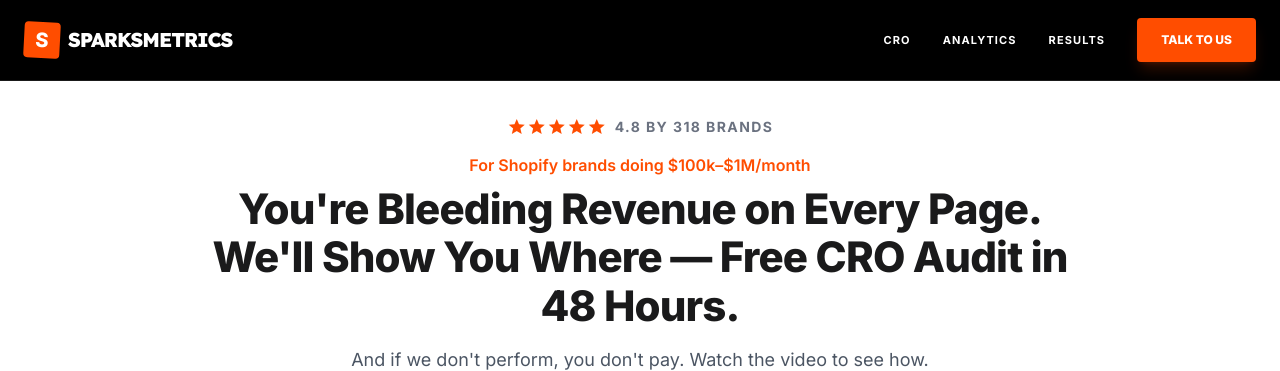
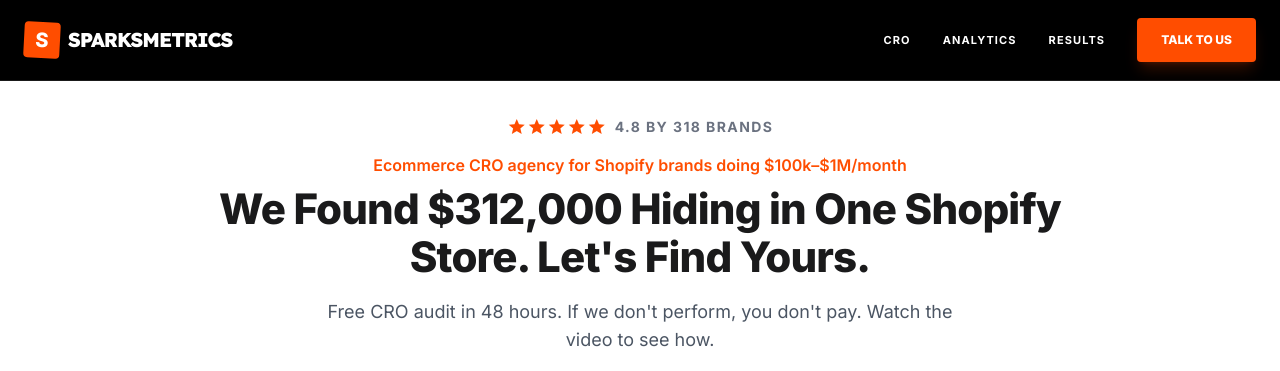
Before and after one commit to stijnwollerich/sparksmetrics-website, a Flask app: page /free-cro-audit in a window 1280 px wide. Shown: the top 371 px of the page. Run offline with Flask 3, Linux system fonts and the light colour scheme; some libraries are stand-ins or nearby versions.

Commit message:
Free CRO audit LP: $312k headline, agency keywords, footer with legal links, CRO agency FAQ
Co-Authored-By: Claude Opus 5.5 <noreply@anthropic.com>

```diff
--- a/app/templates/_cro_program_sections.html
+++ b/app/templates/_cro_program_sections.html
@@ -305,6 +305,8 @@
         ('What do I need to prepare?', 'Store URL, ad platforms you use, and GA4 access if you have it. We handle the rest.'),
         ('Is this the same as a CRO retainer?', 'No. The audit is a standalone deliverable. Many brands implement the roadmap in-house; others ask us to run tests. That is optional.'),
         ('What platforms do you audit?', 'Shopify, WordPress, headless, and custom stacks. If it has a checkout and analytics, we can audit it.'),
+        ('What does a CRO agency actually do?', 'A conversion rate optimization (CRO) agency finds where visitors drop off on your store, works out why with analytics, heatmaps and session recordings, and then runs A/B tests to fix it. The goal is more revenue from the traffic you already pay for.'),
+        ('Why Sparksmetrics over other conversion rate optimization agencies?', 'We only work with ecommerce brands, mostly on Shopify. Every recommendation comes from your own data, and every change is A/B tested before it ships, so you see the revenue impact instead of opinions.'),
       ] %}
       <details class="group rounded-xl border border-gray-200 bg-light-base px-5 py-4">
         <summary class="font-bold text-deep-charcoal cursor-pointer list-none flex justify-between gap-4">
--- a/app/templates/how-we-improve-conversions.html
+++ b/app/templates/how-we-improve-conversions.html
@@ -1,11 +1,21 @@
-{% extends "base.html" %} {% block title %}You're Bleeding Revenue on Every Page. We'll Show You Where — Free CRO Audit in 48 Hours | Sparksmetrics{% endblock %} {% block meta_description %}You have a
-free CRO audit finds where your ecommerce funnel leaks revenue and hands you a
-prioritized roadmap to fix it. No retainer required.{% endblock %} {% block og_title %}You're Bleeding Revenue on Every Page. We'll Show You Where — Free CRO Audit in 48 Hours | Sparksmetrics{% endblock %} {% block og_description %}You have a
+{% extends "base.html" %} {% block title %}Free CRO Audit in 48 Hours | Ecommerce CRO Agency for Shopify | Sparksmetrics{% endblock %} {% block meta_description %}Sparksmetrics is an ecommerce conversion rate optimization (CRO) agency for Shopify brands. Our
+free CRO audit finds where your funnel leaks revenue and hands you a
+prioritized roadmap to fix it. No retainer required.{% endblock %} {% block og_title %}We Found $312,000 Hiding in One Shopify Store. Let's Find Yours. | Free CRO Audit | Sparksmetrics{% endblock %} {% block og_description %}You have a
 free CRO audit finds where your funnel leaks and gives you a prioritized fix list
 backed by data.{% endblock %} {% block
-twitter_title %}You're Bleeding Revenue on Every Page. We'll Show You Where — Free CRO Audit in 48 Hours | Sparksmetrics{% endblock %} {% block twitter_description %}You have a
+twitter_title %}We Found $312,000 Hiding in One Shopify Store. Let's Find Yours. | Free CRO Audit | Sparksmetrics{% endblock %} {% block twitter_description %}You have a
 free CRO audit finds where your funnel leaks and gives you a prioritized fix list
-backed by data.{% endblock %} {% block primary_bar %}{% endblock %} {% block footer %}{% endblock %} {% block audit_bar %}{% endblock %}
+backed by data.{% endblock %} {% block primary_bar %}{% endblock %} {% block footer %}
+<footer class="bg-white border-t border-gray-100">
+  <div class="max-w-5xl mx-auto px-4 sm:px-6 py-8 flex flex-col md:flex-row items-center justify-between gap-3 text-xs text-gray-500 text-center md:text-left">
+    <p>&copy; {{ now().year }} Sparksmetrics, ecommerce CRO agency &middot; Heuvel 23, 5492 AC Sint-Oedenrode, the Netherlands &middot; <a href="mailto:stijn@sparksmetrics.com" class="hover:text-primary">stijn@sparksmetrics.com</a></p>
+    <p class="flex gap-4">
+      <a href="{{ url_for('main.privacy_policy') }}" class="hover:text-primary">Privacy Policy</a>
+      <a href="{{ url_for('main.terms_of_service') }}" class="hover:text-primary">Terms of Service</a>
+    </p>
+  </div>
+</footer>
+{% endblock %} {% block audit_bar %}{% endblock %}
 {% block head_extras %}
 <meta name="robots" content="noindex, follow" />
 <link rel="preconnect" href="https://www.youtube.com" />
@@ -294,15 +304,15 @@ backed by data.{% endblock %} {% block primary_bar %}{% endblock %} {% block foo
       <p
         class="text-primary font-semibold text-sm sm:text-base mb-2 max-w-3xl mx-auto leading-snug"
       >
-        For Shopify brands doing $100k–$1M/month
+        Ecommerce CRO agency for Shopify brands doing $100k–$1M/month
       </p>
       <h1 class="vsl-hero-title text-deep-charcoal mb-3 md:mb-4 mx-auto">
-        <span>You're Bleeding Revenue on Every Page. We'll Show You Where — Free CRO Audit in 48 Hours.</span>
+        <span>We Found $312,000 Hiding in One Shopify Store. Let's Find Yours.</span>
       </h1>
       <p
         class="text-gray-600 text-base sm:text-lg leading-relaxed max-w-2xl mx-auto mb-4 md:mb-5"
       >
-        And if we don't perform, you don't pay. Watch the video to see how.
+        Free CRO audit in 48 hours. If we don't perform, you don't pay. Watch the video to see how.
       </p>
       </div>
 
```
